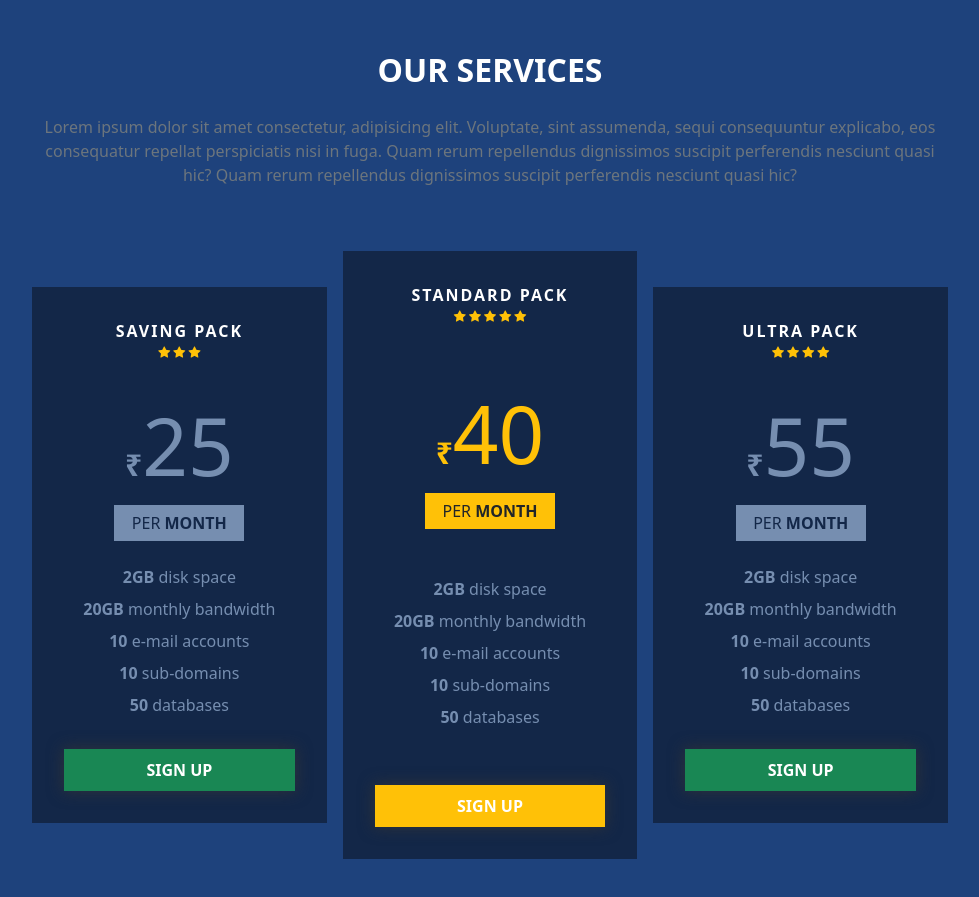
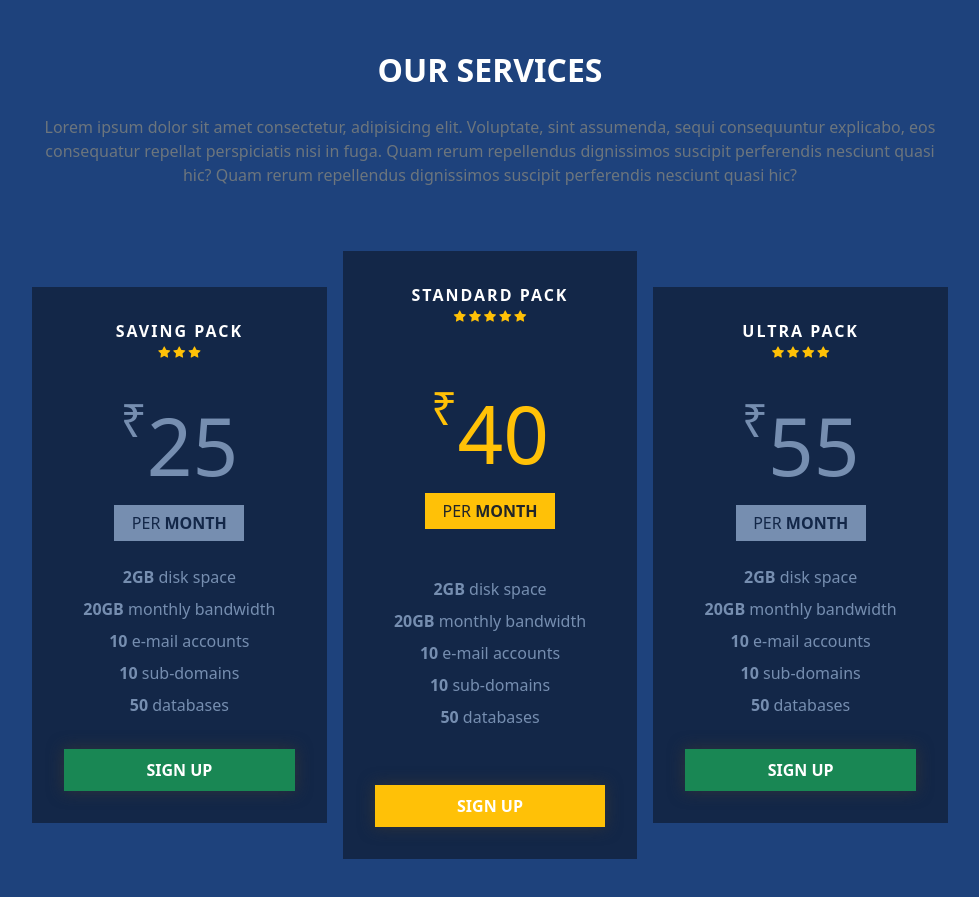
Before and after one commit to crazyboi14dz/Brench, a plain HTML site: page index.html in a window 1280 px wide. Shown: the part 2872-3769 px from the top of the page, without its empty margins (150-1129 px from the left). Drawn offline with nearby package versions, Linux system fonts and the light colour scheme.

Commit message:
corrected the symbol INR of price

```diff
--- a/css/style.css
+++ b/css/style.css
@@ -365,19 +365,18 @@ Our Services
     justify-content: center;
 }
 
-
 .section-service .service-grid .service-card .price p {
     color: #768eb0;
-    margin: 0;
     font-size: 80px;
     font-weight: lighter;
-    text-align: start;
+    margin: 0;
 }
 
-.section-service .service-grid .service-card .price p span {
-    font-size: 30px;
-    font-weight: 600;
+.section-service .service-grid .service-card .price p:first-child {
+    font-size: 46px;
+    font-weight: 400;
 }
+
 
 .section-service .service-grid .service-card .period {
     display: flex;
@@ -394,10 +393,12 @@ Our Services
     text-transform: uppercase;
     margin: 0;
 }
-.section-service .service-grid .service-card .benefits{
+
+.section-service .service-grid .service-card .benefits {
     color: #768eb0;
 }
-.section-service .service-grid .service-card .benefits p{
+
+.section-service .service-grid .service-card .benefits p {
     text-align: center;
     margin-bottom: 8px;
 }
--- a/index.html
+++ b/index.html
@@ -439,7 +439,8 @@
                                     </div>
                                     <div class="col">
                                         <div class="price">
-                                            <p><span>&#x20b9;</span>25</p>
+                                            <p>&#x20b9;</p>
+                                            <p>25</p>
                                         </div>
                                         <div class="period">
                                             <p>per <strong>month</strong></p>
@@ -456,7 +457,8 @@
                                     </div>
                                     <div class="col">
                                         <div class="d-flex justify-content-center">
-                                            <button type="button" class="btn btn-theme bg-success w-100">sign up</button>
+                                            <button type="button" class="btn btn-theme bg-success w-100">sign
+                                                up</button>
                                         </div>
                                     </div>
                                 </div>
@@ -480,7 +482,8 @@
                                     </div>
                                     <div class="col">
                                         <div class="price">
-                                            <p class="text-warning"><span>&#x20b9;</span>40</p>
+                                            <p class="text-warning">&#x20b9;</p>
+                                            <p class="text-warning">40</p>
                                         </div>
                                         <div class="period">
                                             <p class="text-dark bg-warning">per <strong>month</strong></p>
@@ -497,7 +500,8 @@
                                     </div>
                                     <div class="col">
                                         <div class="d-flex justify-content-center">
-                                            <button type="button" class="btn btn-theme bg-warning w-100">sign up</button>
+                                            <button type="button" class="btn btn-theme bg-warning w-100">sign
+                                                up</button>
                                         </div>
                                     </div>
                                 </div>
@@ -520,7 +524,8 @@
                                     </div>
                                     <div class="col">
                                         <div class="price">
-                                            <p><span>&#x20b9;</span>55</p>
+                                            <p>&#x20b9;</p>
+                                            <p>55</p>
                                         </div>
                                         <div class="period">
                                             <p>per <strong>month</strong></p>
@@ -537,7 +542,8 @@
                                     </div>
                                     <div class="col">
                                         <div class="d-flex justify-content-center">
-                                            <button type="button" class="btn btn-theme bg-success w-100">sign up</button>
+                                            <button type="button" class="btn btn-theme bg-success w-100">sign
+                                                up</button>
                                         </div>
                                     </div>
                                 </div>
```
